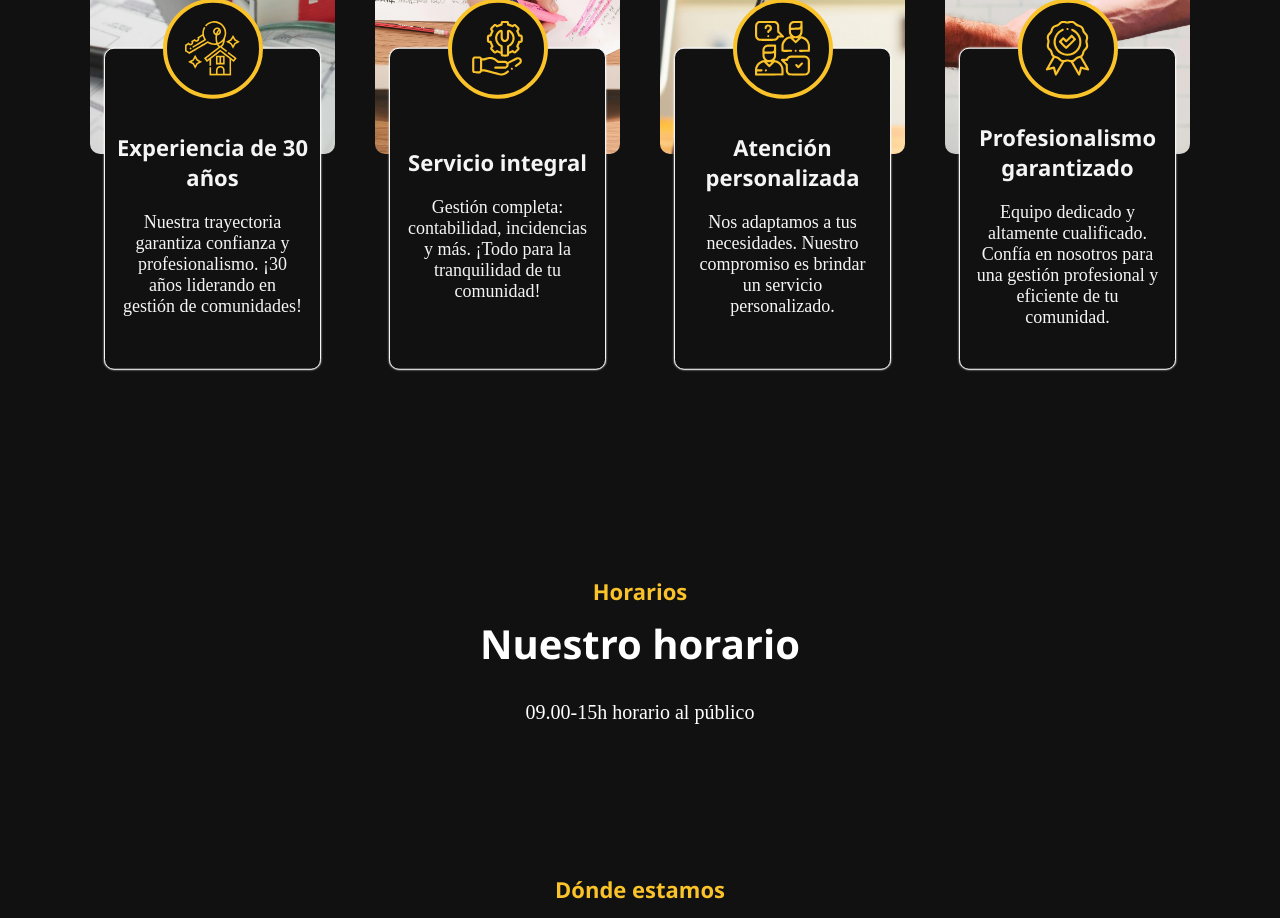
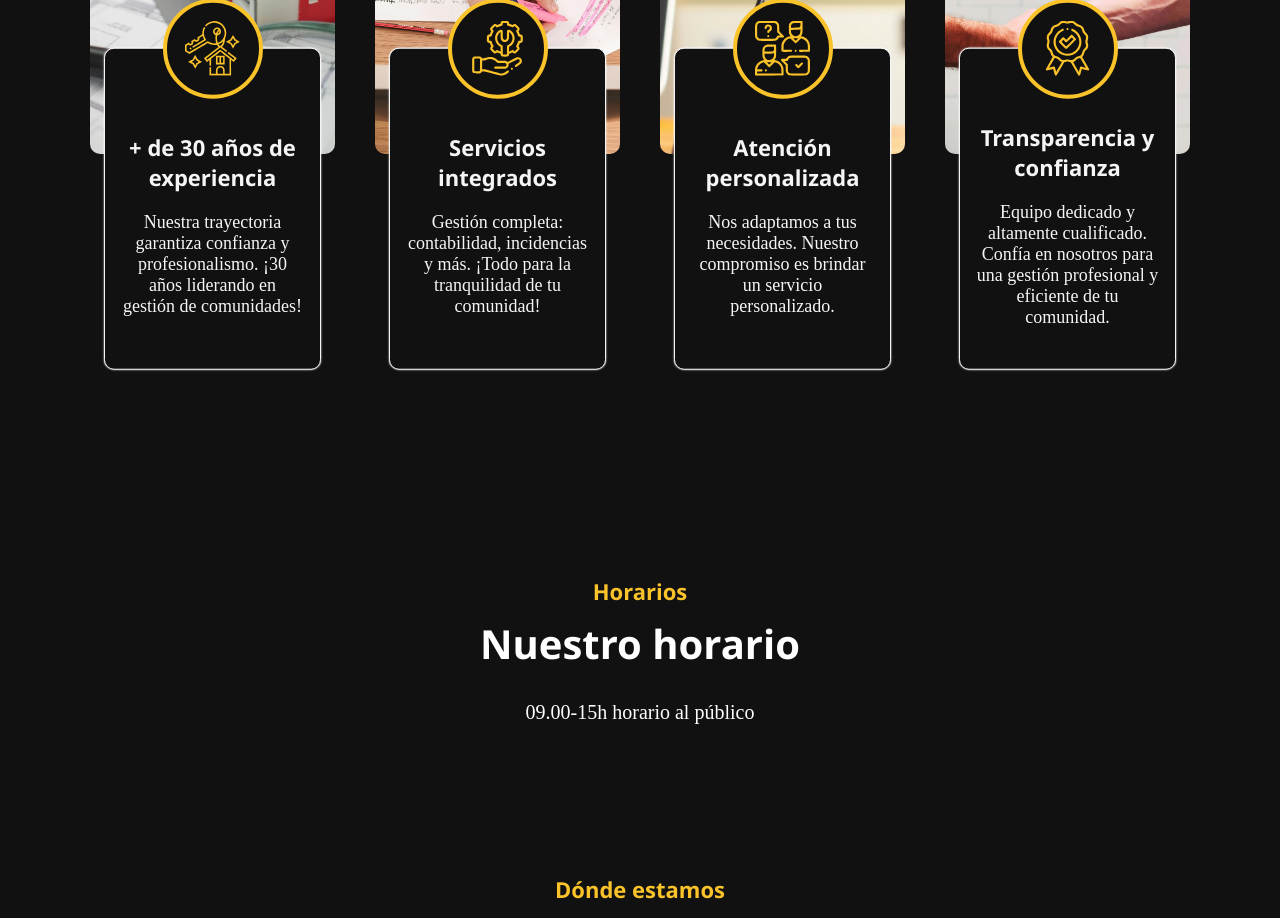
Before and after one commit to khachimarur80/GM-Fincas, a Vue app in the folder client/: page / in a window 1280 px wide. Shown: the part 1340-2258 px from the top of the page. Built offline with nearby package versions, Linux system fonts and the light colour scheme.

Commit message:
Update vk-services.vue

```diff
--- a/client/src/components/vk-services.vue
+++ b/client/src/components/vk-services.vue
@@ -47,7 +47,7 @@
             src: require("@/assets/icons/llave-de-casa.svg"),
             alt: "Icono de llave de casa",
           },
-          name: " Experiencia de 30 años",
+          name: "+ de 30 años de experiencia",
           text: "Nuestra trayectoria garantiza confianza y profesionalismo. ¡30 años liderando en gestión de comunidades!"
         },
         {
@@ -59,7 +59,7 @@
             src: require("@/assets/icons/soporte-tecnico.svg"),
             alt: "Icono de mano con llave inglesa",
           },
-          name: "Servicio integral",
+          name: "Servicios integrados",
           text: "Gestión completa: contabilidad, incidencias y más. ¡Todo para la tranquilidad de tu comunidad!"
         },
         {
@@ -83,7 +83,7 @@
             src: require("@/assets/icons/calidad.svg"),
             alt: "Icono sello calidad"
           },
-          name: "Profesionalismo garantizado",
+          name: "Transparencia y confianza",
           text: "Equipo dedicado y altamente cualificado. Confía en nosotros para una gestión profesional y eficiente de tu comunidad."
         }
       ],
```
